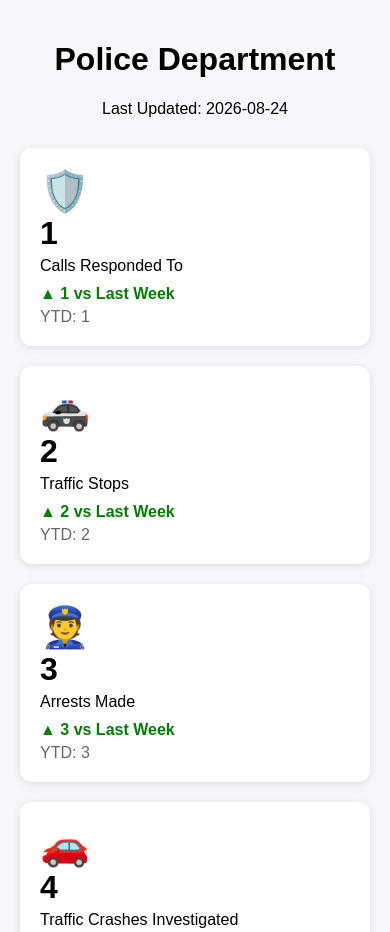
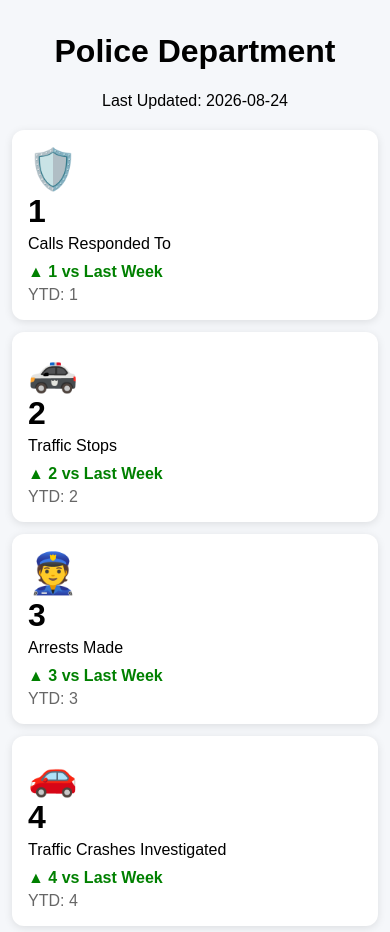
Before and after one commit to davidgordiienko1/city-stats, a website: page index.html in a window 390 px wide. Shown: the top 932 px of the page. Drawn offline with Linux system fonts and the light colour scheme.

Commit message:
Enhance README and index.html for iframe integration and responsive design

```diff
--- a/index.html
+++ b/index.html
@@ -2,12 +2,22 @@
 <html>
 <head>
 <meta charset="UTF-8">
+<meta name="viewport" content="width=device-width, initial-scale=1">
 <title>Department Statistics</title>
 
 <style>
+*{
+    box-sizing:border-box;
+}
+
+html,
+body{
+    overflow-x:hidden;
+}
+
 body{
     margin:0;
-    padding:20px;
+    padding:clamp(12px,3vw,20px);
     font-family:Arial,sans-serif;
     background:#f5f7fa;
 }
@@ -19,18 +29,23 @@ body{
 
 .header{
     text-align:center;
-    margin-bottom:30px;
+    margin-bottom:clamp(20px,4vw,30px);
+}
+
+.header h1{
+    overflow-wrap:anywhere;
 }
 
 .stats-grid{
     display:grid;
-    grid-template-columns:repeat(auto-fit,minmax(220px,1fr));
-    gap:20px;
+    grid-template-columns:repeat(auto-fit,minmax(min(220px,100%),1fr));
+    gap:clamp(12px,2vw,20px);
 }
 
 .card{
     background:white;
-    padding:20px;
+    min-width:0;
+    padding:clamp(16px,3vw,20px);
     border-radius:12px;
     box-shadow:0 2px 8px rgba(0,0,0,.1);
 }
@@ -150,5 +165,18 @@ loadDepartment();
 
 </script>
 
+<script>
+// Let an iframe host keep the widget exactly as tall as its content.
+const resizeWidget = () => {
+    window.parent.postMessage({
+        type: "city-stats-resize",
+        height: document.body.scrollHeight
+    }, "*");
+};
+
+new ResizeObserver(resizeWidget).observe(document.documentElement);
+window.addEventListener("load", resizeWidget);
+</script>
+
 </body>
 </html>
```
Also changed, not shown: README.md.
